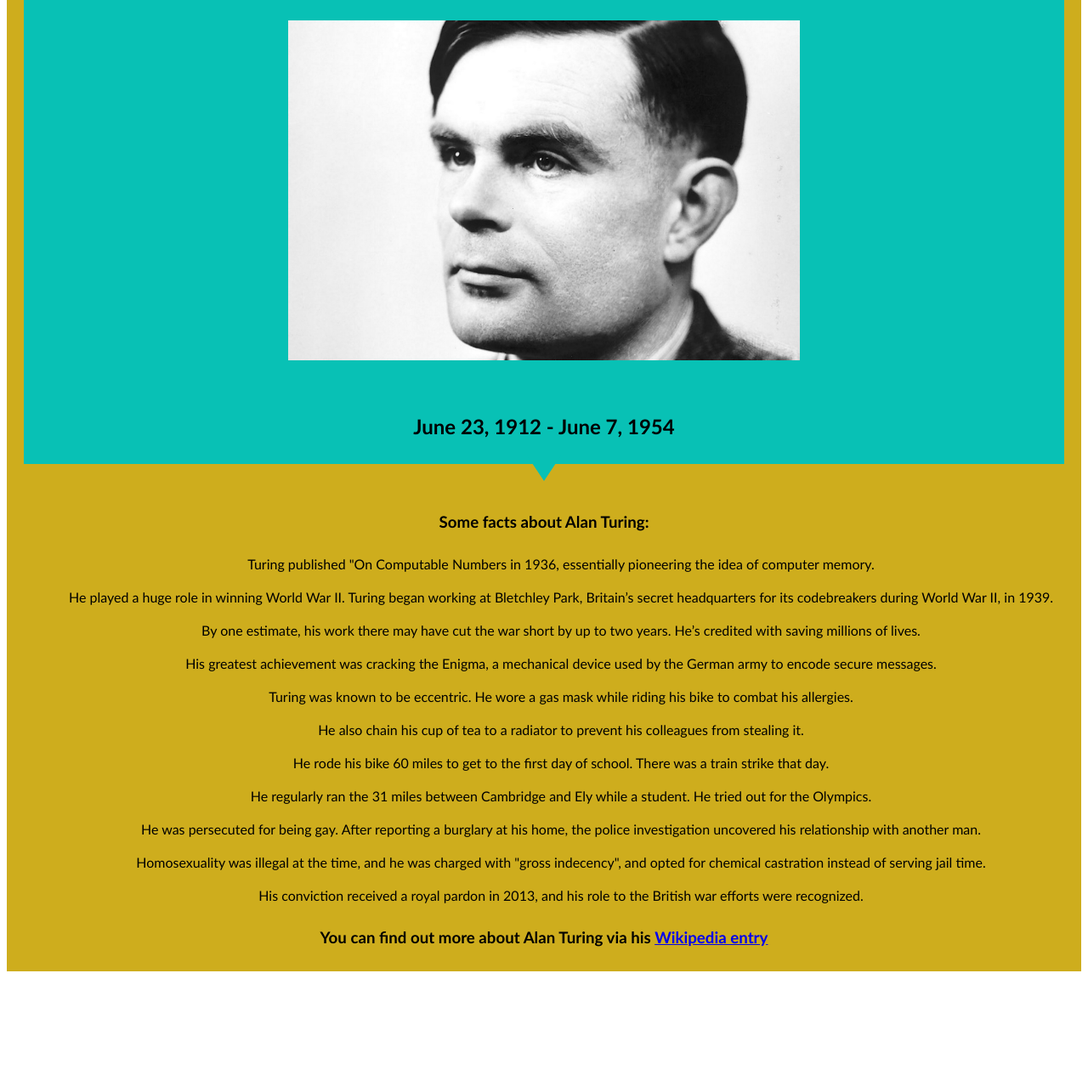
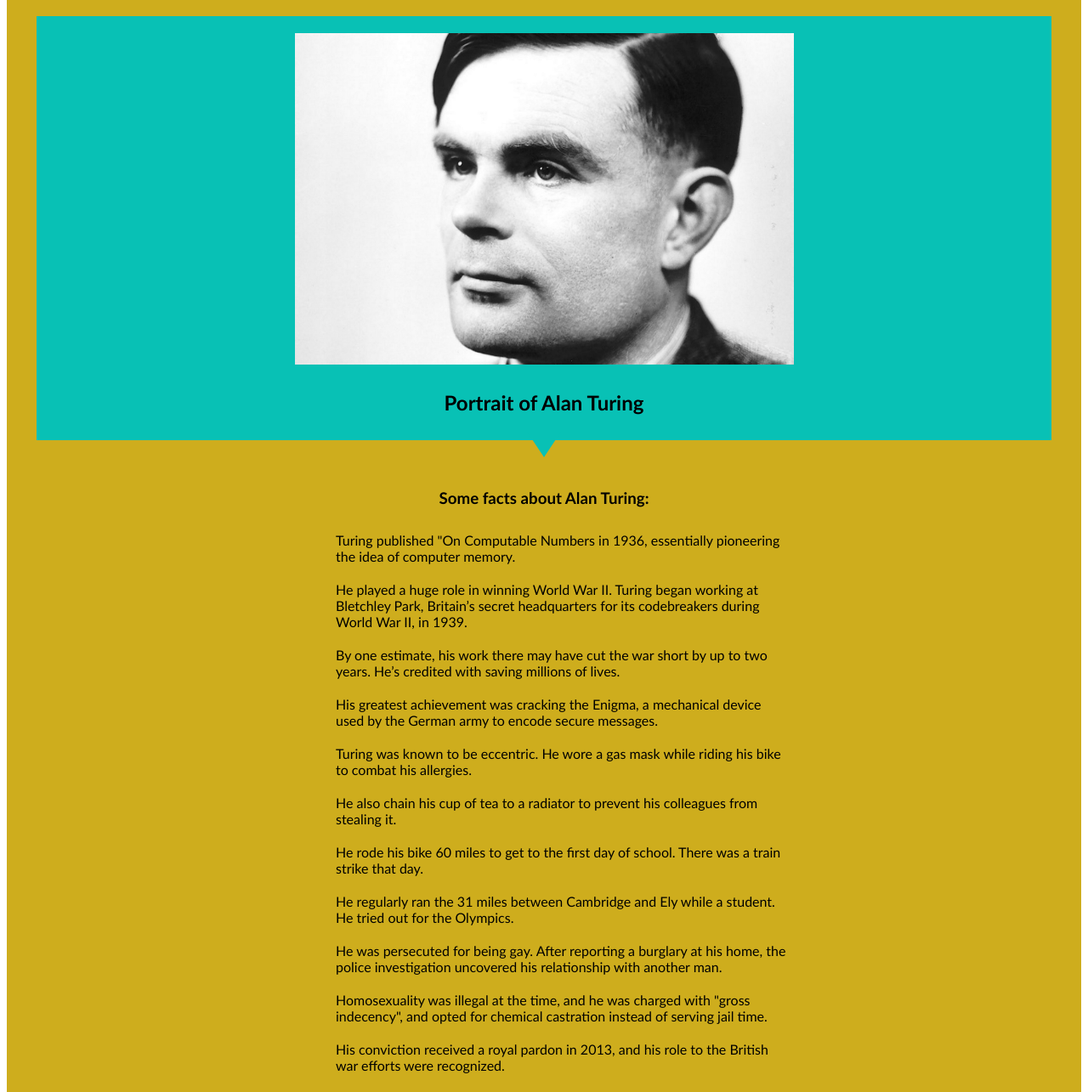
Before and after one commit to andreasdk/tribute-page, a plain HTML site: page index.html in a window 1280 px wide. Shown: the part 158-1443 px from the top of the page at 85% size. Before the commit the page ends 1309 px from the top, so only its background shows below. Drawn offline with Linux system fonts and the light colour scheme.

Commit message:
tribute page test corrections

```diff
--- a/index.html
+++ b/index.html
@@ -10,9 +10,9 @@
 	<div id="main">
 		<h1 id="title">Alan Turing</h1>
 
-		<div id="img-id">
-			<img id="img" src="img/main_photo.png" alt="">
-			<h2 id="img-caption">June 23, 1912 - June 7, 1954</h2>
+		<div id="img-div">
+			<img id="image" src="img/main_photo.png" alt="alan turing portrait">
+			<h2 id="img-caption">Portrait of Alan Turing</h2>
 		</div>
 		<div id="tribute-info">
 			<h3>Some facts about Alan Turing:</h3>
--- a/tribute.css
+++ b/tribute.css
@@ -5,6 +5,10 @@ html, body {
 }
 
 #main {
+	margin:30px auto;
+	padding:15px;
+	border-radius:5px;
+	border:0px solid;
 	background: #CEAD1D;
 }
 
@@ -12,10 +16,19 @@ html, body {
 	padding: 25px;
 }
 
-#img-id {
+#img-div {
+
 	background: #08C1B5;
 	padding: 10px;
 	margin: 20px;
+}
+
+#image {
+	padding: 10px;
+	width:50%;
+	margin: auto;
+  max-width:100%;
+  display: block;
 }
 
 #tribute-info::before {
@@ -31,14 +44,14 @@ html, body {
 	padding-bottom: 10px;
 }
 
+ul {
+	max-width:550px;
+  	margin:0 auto;
+  	text-align:left;
+}
+
 li {
 	text-decoration: none;
 	list-style: none;
 	padding: 10px;
 }
-
-#img {
-	padding: 10px;
-	width:50%;
-	margin: 30px;
-}
```
